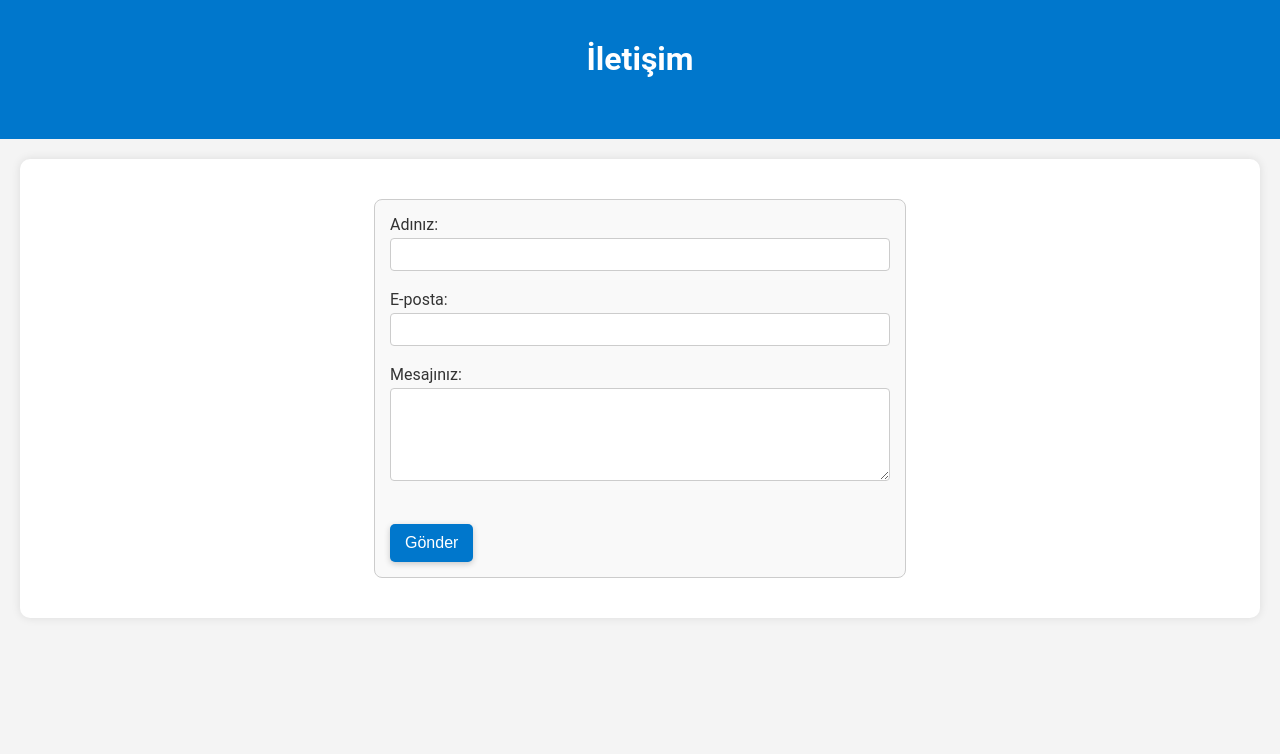
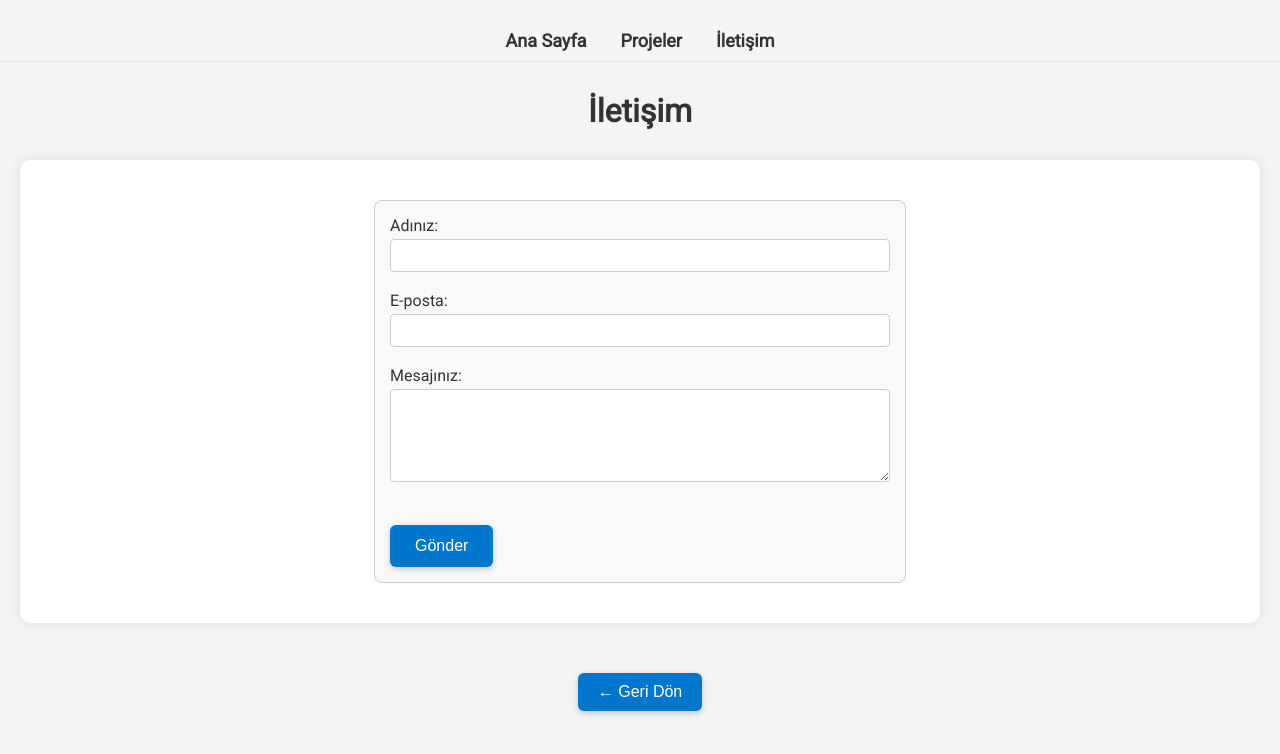
Before and after one commit to 0zc4n/kisisel, a plain HTML site: page contact.html in a window 1280 px wide. Drawn offline with Linux system fonts and the light colour scheme.

Commit message:
son duzeltmeler

```diff
--- a/contact.html
+++ b/contact.html
@@ -4,14 +4,23 @@
   <meta charset="UTF-8" />
   <meta name="viewport" content="width=device-width, initial-scale=1" />
   <title>İletişim</title>
+  <link href="https://fonts.googleapis.com/css2?family=Roboto&display=swap" rel="stylesheet" />
   <link rel="stylesheet" href="style.css" />
 </head>
 <body>
-  <header>
-    <h1>İletişim</h1>
-  </header>
 
-  <section>
+  <!-- Menü -->
+  <nav class="main-nav">
+    <a href="index.html">Ana Sayfa</a>
+    <a href="projects.html">Projeler</a>
+    <a href="contact.html">İletişim</a>
+  </nav>
+
+  <!-- Başlık -->
+  <h1 class="page-title">İletişim</h1>
+
+  <!-- Form Bölümü -->
+  <section class="contact-section">
     <form id="contactForm">
       <label for="name">Adınız:</label><br />
       <input type="text" id="name" name="name" required /><br /><br />
@@ -28,6 +37,12 @@
     <p id="status"></p>
   </section>
 
+  <!-- Geri Dön Butonu -->
+  <div class="back-button">
+    <button onclick="history.back()">← Geri Dön</button>
+  </div>
+
+  <!-- JavaScript -->
   <script>
     const form = document.getElementById("contactForm");
     const status = document.getElementById("status");
@@ -35,7 +50,6 @@
     form.addEventListener("submit", (e) => {
       e.preventDefault();
 
-      // Basit doğrulama
       if (
         form.name.value.trim() === "" ||
         form.email.value.trim() === "" ||
@@ -46,13 +60,11 @@
         return;
       }
 
-      // Burada gerçek mesaj gönderme API'si yok,
-      // o yüzden sadece başarılı mesajı gösteriyoruz.
-      status.textContent = "Mesajınız başarıyla gönderildi! Teşekkürler.";
+      status.textContent = "Mesajınız başarıyla gönderildi!";
       status.style.color = "green";
-
       form.reset();
     });
   </script>
+
 </body>
 </html>
--- a/style.css
+++ b/style.css
@@ -1,17 +1,23 @@
+/* Genel Ayarlar */
 body {
-  font-family: Arial, sans-serif;
+  font-family: 'Roboto', Arial, sans-serif;
   background-color: #f4f4f4;
   color: #333;
   margin: 0;
   padding: 0;
-   font-family: 'Roboto', sans-serif;
+  transition: background-color 0.3s ease, color 0.3s ease;
 }
 
 header {
   background-color: #0077cc;
   color: white;
-  padding: 40px;
+  padding: 40px 20px;
   text-align: center;
+  display: flex;
+  flex-direction: column;
+  align-items: center;
+  gap: 10px;
+  transition: background-color 0.3s ease, color 0.3s ease;
 }
 
 section {
@@ -20,11 +26,13 @@ section {
   background-color: white;
   border-radius: 10px;
   box-shadow: 0 0 10px rgba(0, 0, 0, 0.1);
+  transition: background-color 0.3s ease, color 0.3s ease;
 }
 
 h1, h2 {
   margin-top: 0;
 }
+
 .main-nav {
   text-align: center;
   margin: 20px 0;
@@ -39,6 +47,7 @@ h1, h2 {
   color: #333;
   font-weight: bold;
   font-size: 18px;
+  transition: color 0.3s ease;
 }
 
 .main-nav a:hover {
@@ -58,72 +67,29 @@ h1, h2 {
   height: 150px;
   border-radius: 50%;
   margin-top: 20px;
+  object-fit: cover;
 }
 
+/* Butonlar */
 button {
-  padding: 10px 20px;
+  padding: 12px 25px;
   font-size: 16px;
   border: none;
-  background-color: #ffffff;
-  color: #0077cc;
-  border-radius: 5px;
+  background-color: #0077cc;
+  color: white;
+  border-radius: 6px;
   cursor: pointer;
+  box-shadow: 0 2px 6px rgba(0,0,0,0.2);
+  transition: background-color 0.3s ease, color 0.3s ease;
   margin-top: 20px;
 }
 
 button:hover {
-  background-color: #eeeeee;
+  background-color: #005fa3;
+  color: #fff;
 }
 
-.dark-mode {
-  background-color: #121212;
-  color: #f0f0f0;
-  transition: background-color 0.3s ease, color 0.3s ease;
-}
-
-.dark-mode header {
-  background-color: #1e1e1e;
-}
-
-.dark-mode section {
-  background-color: #242424;
-  box-shadow: none;
-  transition: background-color 0.3s ease;
-}
-
-.dark-mode button {
-  background-color: #333;
-  color: #f0f0f0;
-  border: 1px solid #555;
-  transition: background-color 0.3s ease, color 0.3s ease;
-}
-
-
-header {
-  display: flex;
-  flex-direction: column;
-  align-items: center;
-  padding: 40px 20px;
-  gap: 10px;
-}
-
-button {
-  padding: 12px 25px;
-  font-size: 16px;
-  border: none;
-  border-radius: 6px;
-  cursor: pointer;
-  box-shadow: 0 2px 6px rgba(0,0,0,0.2);
-  transition: background-color 0.3s ease;
-}
-button:hover {
-  background-color: #555;
-  color: #fff;
-}
-body, header, section, button {
-  transition: background-color 0.3s ease, color 0.3s ease;
-}
-
+/* Tema Değiştir Butonu */
 #temaButonu {
   position: fixed;
   top: 15px;
@@ -142,6 +108,7 @@ body, header, section, button {
   color: #0077cc;
 }
 
+/* Form Stilleri */
 form {
   max-width: 500px;
   margin: 20px auto;
@@ -158,26 +125,17 @@ input, textarea {
   border: 1px solid #ccc;
   border-radius: 4px;
   box-sizing: border-box;
+  font-family: 'Roboto', Arial, sans-serif;
 }
 
-button {
-  background-color: #0077cc;
-  color: white;
-  border: none;
-  padding: 10px 15px;
-  border-radius: 5px;
-  cursor: pointer;
-}
-
-button:hover {
-  background-color: #005fa3;
-}
-
+/* Form Gönderim Durum Mesajı */
 #status {
   text-align: center;
   margin-top: 15px;
   font-weight: bold;
 }
+
+/* Proje Kartları */
 .projects {
   display: flex;
   flex-direction: column;
@@ -192,7 +150,7 @@ button:hover {
   border-radius: 8px;
   padding: 15px;
   background-color: #f2f2f2;
-  transition: transform 0.2s ease;
+  transition: transform 0.2s ease, background-color 0.3s ease;
 }
 
 .project-card:hover {
@@ -209,8 +167,14 @@ button:hover {
   margin-top: 10px;
   color: #0077cc;
   text-decoration: none;
+  transition: text-decoration 0.3s ease;
 }
 
+.project-card a:hover {
+  text-decoration: underline;
+}
+
+/* Geri Dön Butonu */
 .back-button {
   text-align: center;
   margin: 30px 0;
@@ -224,13 +188,35 @@ button:hover {
   font-size: 16px;
   border-radius: 6px;
   cursor: pointer;
+  transition: background-color 0.3s ease;
 }
 
 .back-button button:hover {
   background-color: #005fa3;
 }
 
+/* Karanlık Mod */
+.dark-mode {
+  background-color: #121212;
+  color: #f0f0f0;
+}
 
+.dark-mode header {
+  background-color: #1e1e1e;
+}
+
+.dark-mode section {
+  background-color: #242424;
+  box-shadow: none;
+}
+
+.dark-mode button {
+  background-color: #333;
+  color: #f0f0f0;
+  border: 1px solid #555;
+}
+
+/* Responsive */
 @media (max-width: 600px) {
   header {
     padding: 20px 10px;
@@ -240,10 +226,12 @@ button:hover {
     margin: 10px 5px;
     padding: 15px;
   }
+
   .profil {
     width: 100px;
     height: 100px;
   }
+
   #temaButonu {
     top: 10px;
     right: 10px;
```
Also changed, not shown: index.html (+12 -8 lines), projects.html (+8 -1 lines).
